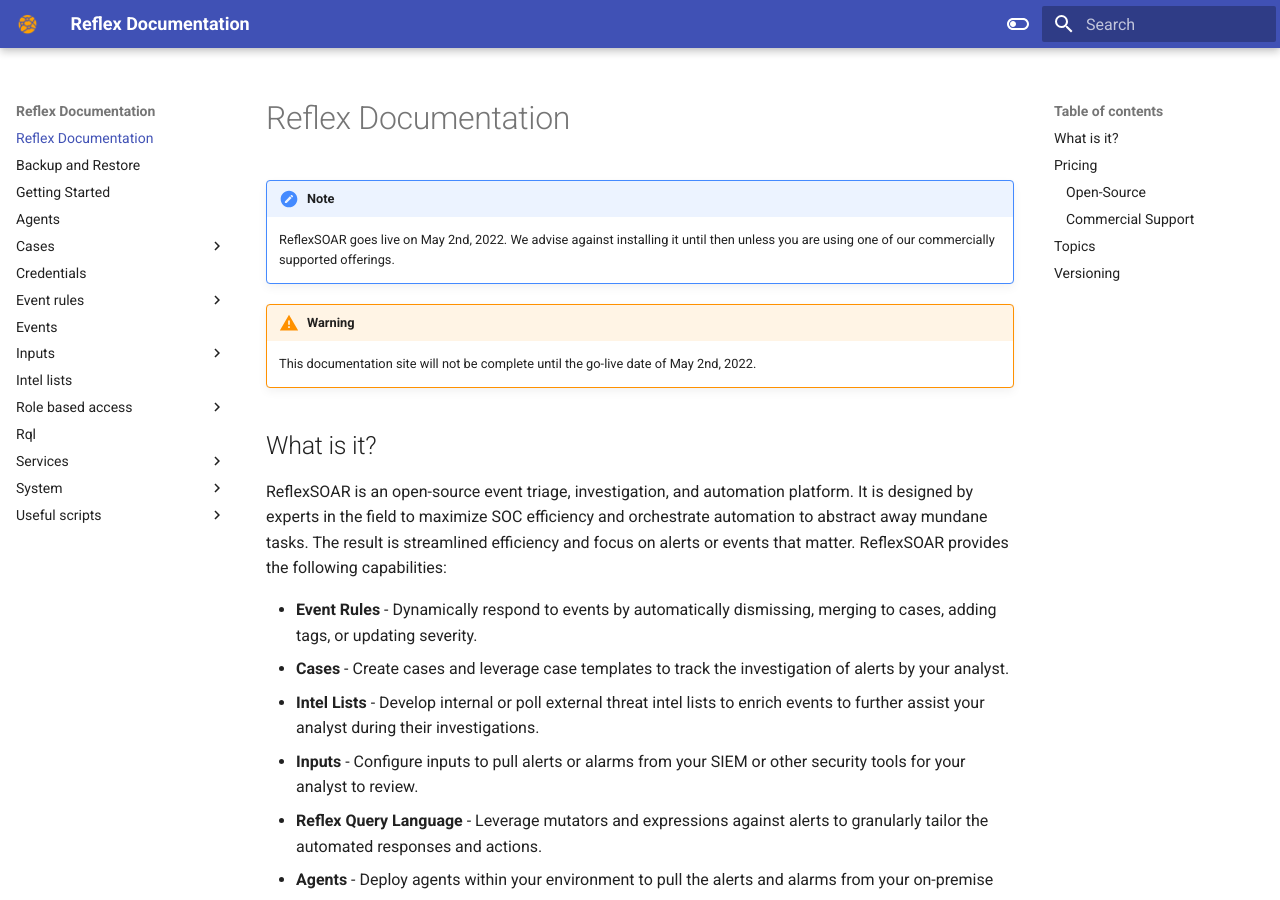
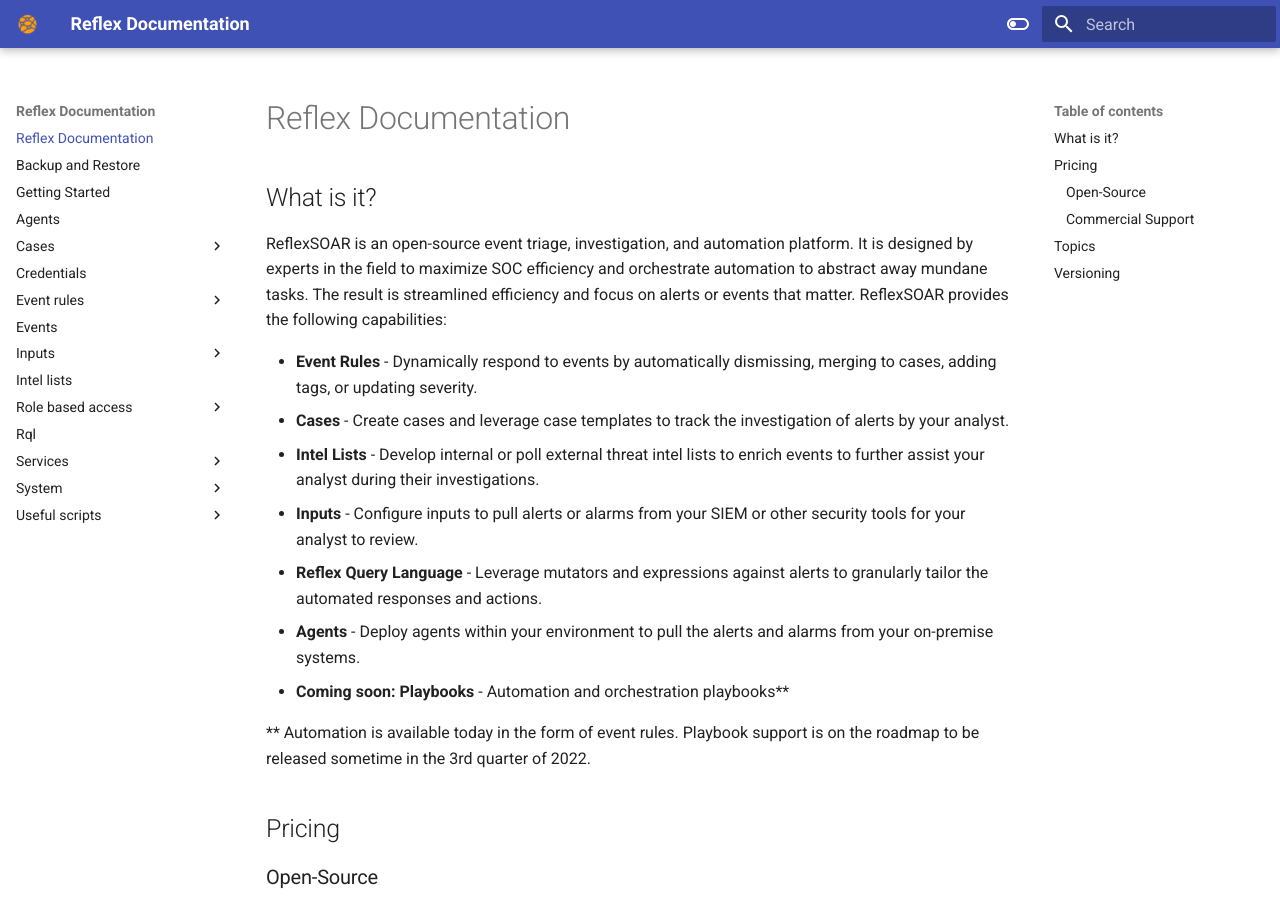
Before and after one commit to reflexsoar/reflex-docs, an MkDocs documentation site: the page built from docs/index.md, in a window 1280 px wide and 900 px high. Built offline with MkDocs 1.6.1 and Material for MkDocs 9.7.7, drawn with Linux system fonts in a browser that asks for light colours.

Commit message:
Remove note
Removed note about the go live date

```diff
--- a/docs/index.md
+++ b/docs/index.md
@@ -1,9 +1,4 @@
 # Reflex Documentation
-!!! note
-    ReflexSOAR goes live on May 2nd, 2022. We advise against installing it until then unless you are using one of our commercially supported offerings.
-
-!!! warning
-    This documentation site will not be complete until the go-live date of May 2nd, 2022.
 
 ## What is it?
 ReflexSOAR is an open-source event triage, investigation, and automation platform. It is designed by experts in the field to maximize SOC efficiency and orchestrate automation to abstract away mundane tasks. The result is streamlined efficiency and focus on alerts or events that matter. ReflexSOAR provides the following capabilities:
```
